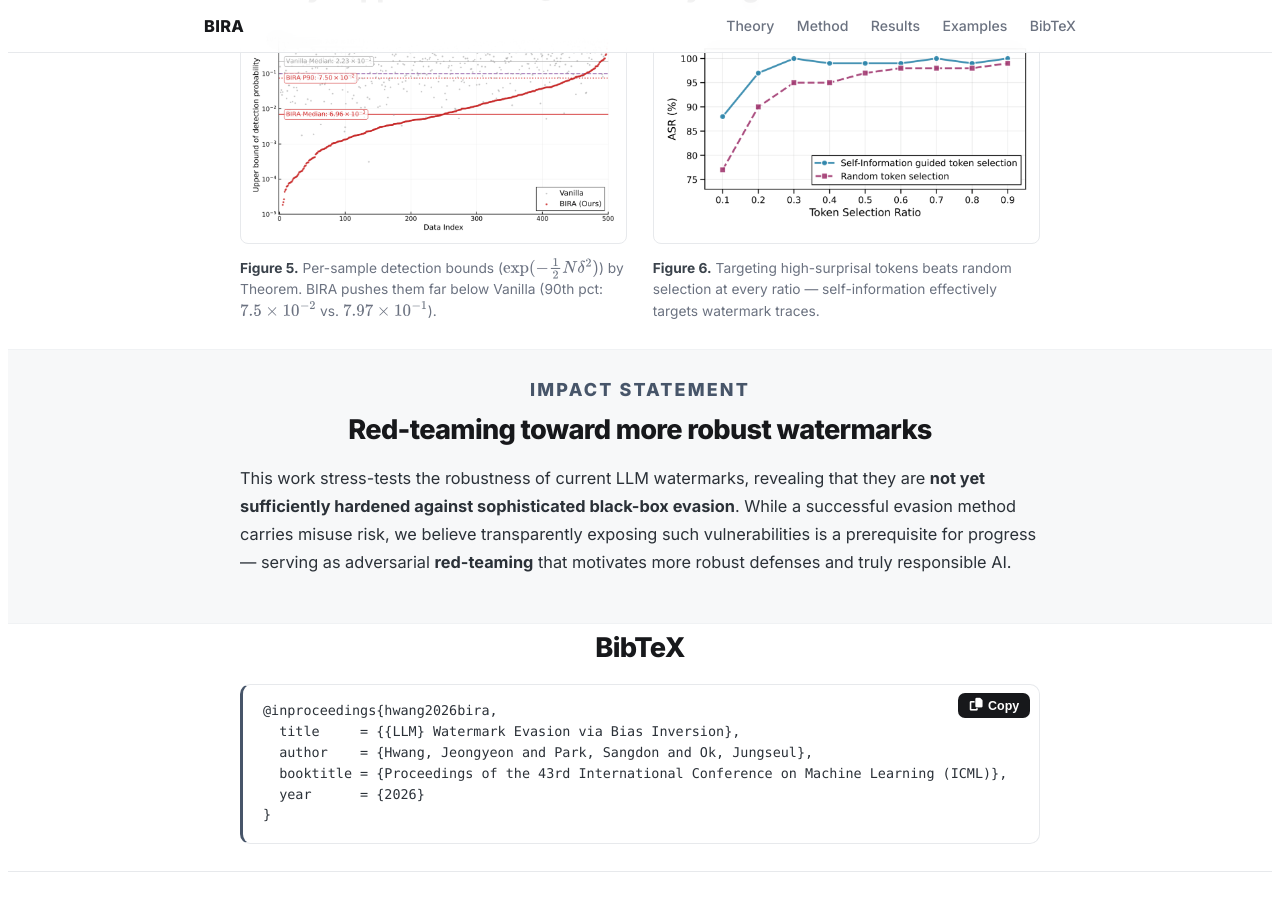
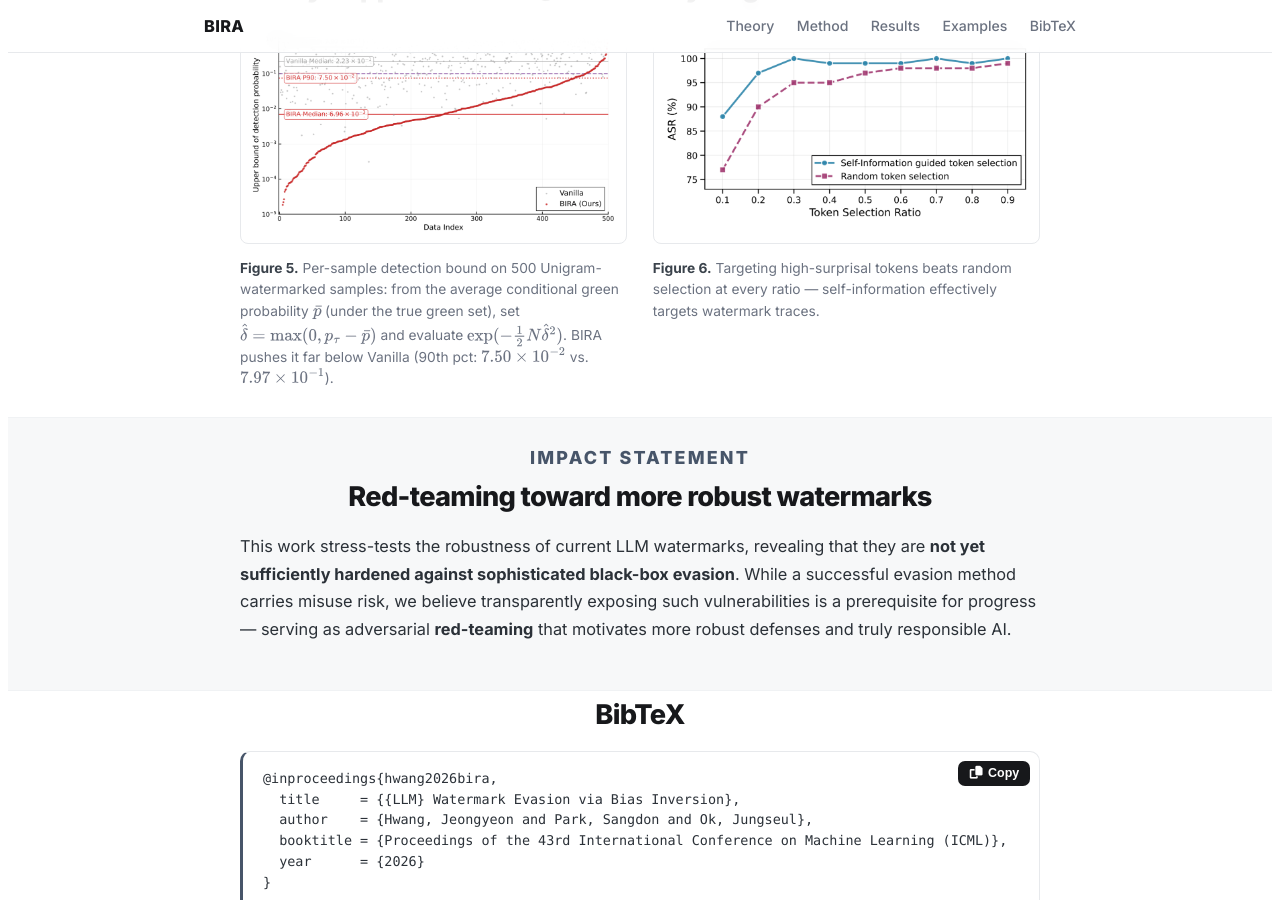
Before and after one commit to oppurity12/oppurity12.github.io, a Jekyll site: the page project_pages/bira/index.html, which Jekyll copies as it is, in a window 1280 px wide and 900 px high, scrolled down 4760 px. Built offline with Jekyll 4.4.1, drawn with Linux system fonts in a browser that asks for light colours; a style sheet for code colours, icons or effects is not loaded.

Commit message:
update profile

```diff
--- a/project_pages/bira/index.html
+++ b/project_pages/bira/index.html
@@ -286,8 +286,10 @@
       <figure class="fig framed">
         <img src="static/images/fig5_bound.png" alt="Per-sample detection upper bounds for BIRA vs Vanilla.">
         <figcaption>
-          <b>Figure 5.</b> Per-sample detection bounds ($\exp(-\tfrac{1}{2}N\delta^2)$) by Theorem. BIRA
-          pushes them far below Vanilla (90th pct: $7.5\times10^{-2}$ vs. $7.97\times10^{-1}$).
+          <b>Figure 5.</b> Per-sample detection bound on 500 Unigram-watermarked samples: from the average
+          conditional green probability $\bar{p}$ (under the true green set), set $\hat{\delta} = \max(0, p_\tau - \bar{p})$
+          and evaluate $\exp(-\tfrac{1}{2}N\hat{\delta}^2)$. BIRA pushes it far below Vanilla
+          (90th pct: $7.50\times10^{-2}$ vs. $7.97\times10^{-1}$).
         </figcaption>
       </figure>
       <figure class="fig framed">
```
